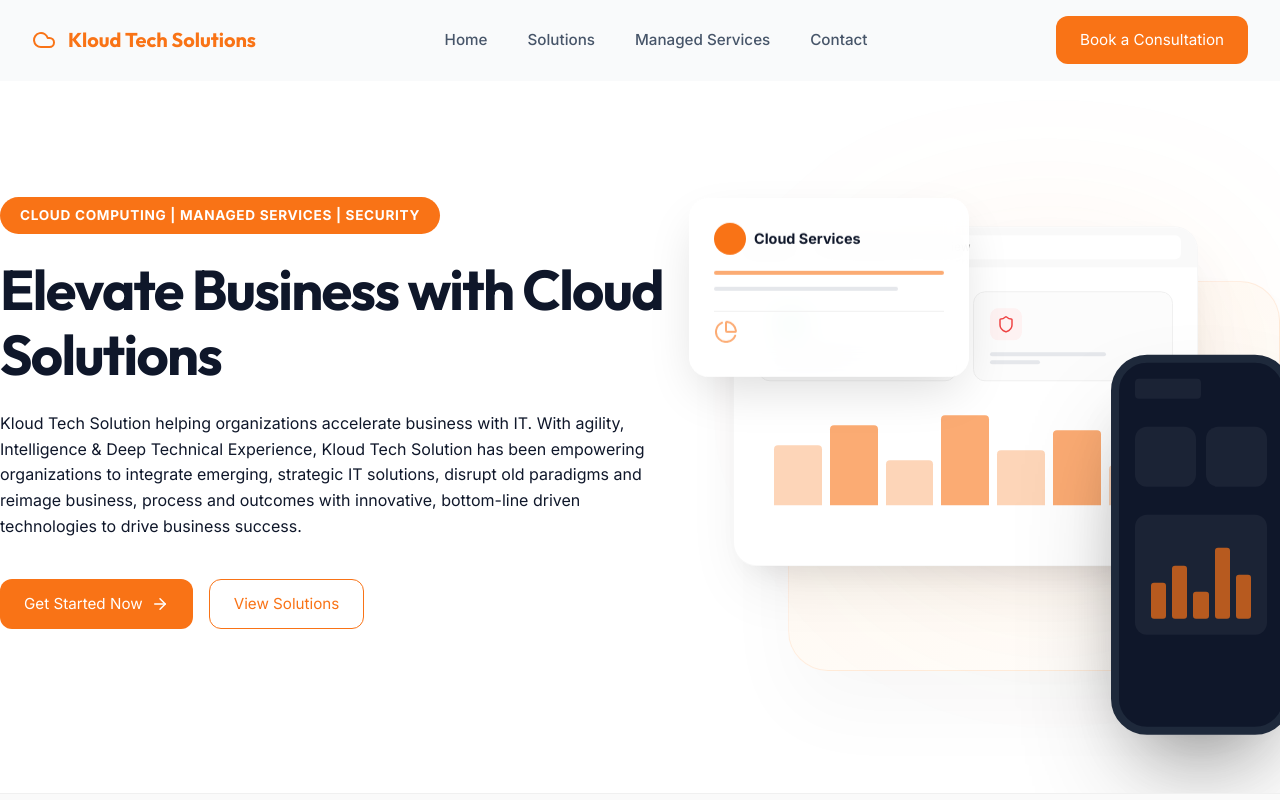
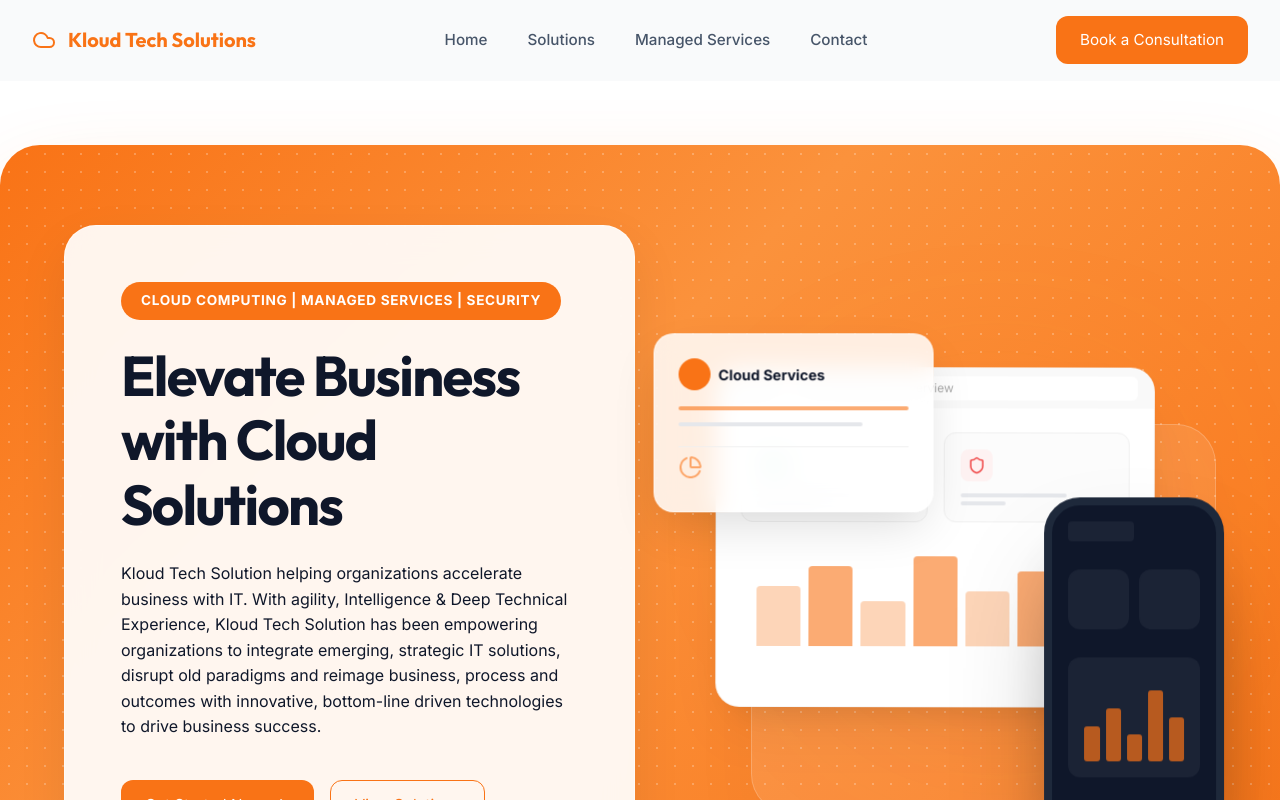
Before and after one commit to ayemunnn/Clean_kts, a React (Vite) app: page / in a window 1280 px wide. Shown: the top 800 px of the page. Built offline with nearby package versions, Linux system fonts and the light colour scheme.

Commit message:
feat: initialize new React application with core files and build output

```diff
--- a/src/index.css
+++ b/src/index.css
@@ -192,27 +192,48 @@
 
 /* Hero */
 .hero-section {
-    padding: 6rem 0;
+    padding: 4rem 0;
+    position: relative;
+}
+
+/* The Bold Orange Hero Panel */
+.hero-panel {
+    background: linear-gradient(135deg, #f97316 0%, #fb923c 40%, #f97316 100%);
+    border-radius: 40px;
     position: relative;
     overflow: hidden;
-}
-
-.hero-section::before {
+    padding: 80px 64px;
+    box-shadow: 0 40px 100px -20px rgba(249, 115, 22, 0.3);
+}
+
+.hero-panel::before {
     content: '';
     position: absolute;
-    top: -10%;
-    right: -5%;
-    width: 50%;
-    height: 70%;
-    background: radial-gradient(circle, rgba(249, 115, 22, 0.08) 0%, transparent 70%);
-    z-index: -1;
+    inset: 0;
+    background-image: radial-gradient(rgba(255, 255, 255, 0.3) 1.5px, transparent 1.5px);
+    background-size: 18px 18px;
+    z-index: 1;
+    pointer-events: none;
+    opacity: 0.8;
 }
 
 .hero-grid {
     display: grid;
-    grid-template-columns: 1.1fr 0.9fr;
+    grid-template-columns: 1.05fr 0.95fr;
     gap: 4rem;
     align-items: center;
+    position: relative;
+    z-index: 2;
+}
+
+/* Readability Surface for Left Text */
+.hero-content-glass {
+    background: rgba(255, 255, 255, 0.92);
+    backdrop-filter: blur(16px);
+    border-radius: 32px;
+    padding: 56px;
+    box-shadow: 0 20px 50px rgba(0, 0, 0, 0.08);
+    border: 1px solid rgba(255, 255, 255, 0.5);
 }
 
 .eyebrow-pill {
@@ -392,6 +413,22 @@
     display: flex;
     align-items: center;
     justify-content: center;
+    transition: transform 0.5s cubic-bezier(0.4, 0, 0.2, 1);
+}
+
+.visual-stack:hover .main-desktop-card {
+    transform: translateY(-12px) scale(1.01);
+    box-shadow: 0 40px 80px -15px rgba(0, 0, 0, 0.12);
+}
+
+.visual-stack:hover .floating-feature-card {
+    transform: translateY(-18px) translateX(10px) scale(1.02);
+    box-shadow: 0 40px 70px -10px rgba(0, 0, 0, 0.25);
+}
+
+.visual-stack:hover .mobile-mockup {
+    transform: translateY(-15px) translateX(-5px) scale(1.02);
+    box-shadow: 0 80px 160px -30px rgba(0, 0, 0, 0.45);
 }
 
 .visual-stage {
@@ -429,6 +466,7 @@
     left: 0;
     top: 10%;
     border: 1px solid rgba(0, 0, 0, 0.03);
+    transition: all 0.5s cubic-bezier(0.4, 0, 0.2, 1);
 }
 
 .floating-feature-card {
@@ -446,6 +484,7 @@
     flex-direction: column;
     gap: 0.75rem;
     border: 1px solid rgba(255, 255, 255, 0.6);
+    transition: all 0.5s cubic-bezier(0.4, 0, 0.2, 1);
 }
 
 .mobile-mockup {
@@ -460,6 +499,7 @@
     bottom: -8%;
     border: 8px solid #1e293b;
     overflow: hidden;
+    transition: all 0.5s cubic-bezier(0.4, 0, 0.2, 1);
 }
 
 .mock-dashboard-mini {
@@ -985,6 +1025,16 @@
 
     .mobile-toggle {
         display: block;
+    }
+
+    .hero-panel {
+        padding: 40px 32px;
+        border-radius: 24px;
+    }
+
+    .hero-content-glass {
+        padding: 32px 24px;
+        border-radius: 20px;
     }
 
     .heading-xl {
--- a/src/pages/Home.jsx
+++ b/src/pages/Home.jsx
@@ -22,12 +22,13 @@
 const Hero = () => {
     return (
         <section className="hero-section container">
+            <div className="hero-panel">
                 <div className="hero-grid">
                     <motion.div
-                    className="hero-left"
-                    initial={{ opacity: 0, x: -50 }}
-                    animate={{ opacity: 1, x: 0 }}
-                    transition={{ duration: 0.8, ease: "easeOut" }}
+                        className="hero-left hero-content-glass"
+                        initial={{ opacity: 0, y: 30 }}
+                        animate={{ opacity: 1, y: 0 }}
+                        transition={{ duration: 0.8, delay: 0.1 }}
                     >
                         <span className="eyebrow-pill">Cloud Computing | Managed Services | Security</span>
                         <h1 className="heading-xl">Elevate Business with Cloud Solutions</h1>
@@ -40,23 +41,35 @@
                         </div>
                     </motion.div>
 
+                    <div className="hero-right visual-stack">
+                        {/* Layer A: Stage Panel - Subtle contrast inside the big panel */}
                         <motion.div
-                    className="hero-right visual-stack"
-                    initial={{ opacity: 0, scale: 0.95 }}
+                            className="visual-stage"
+                            initial={{ opacity: 0, scale: 0.8 }}
                             animate={{ opacity: 1, scale: 1 }}
-                    transition={{ duration: 1, delay: 0.2 }}
-                >
-                    {/* Layer A: Stage Panel */}
-                    <div className="visual-stage"></div>
+                            transition={{ duration: 1 }}
+                            style={{ background: 'rgba(255,255,255,0.1)', border: '1px solid rgba(255,255,255,0.2)' }}
+                        ></motion.div>
 
                         {/* Layer B: Glow Aura */}
                         <div className="visual-glow"></div>
 
-                    {/* Layer C: Main Dashboard (Slow Flow) */}
+                        {/* Layer C: Main Dashboard */}
                         <motion.div
                             className="main-desktop-card"
-                        animate={{ y: [0, -10, 0] }}
-                        transition={{ duration: 8, repeat: Infinity, ease: "easeInOut" }}
+                            initial={{ opacity: 0, x: 40, rotate: 2 }}
+                            animate={{
+                                opacity: 1,
+                                x: 0,
+                                rotate: [0.5, -0.5, 0.5],
+                                y: [0, -12, 0]
+                            }}
+                            transition={{
+                                opacity: { duration: 0.8, delay: 0.3 },
+                                x: { duration: 0.8, delay: 0.3 },
+                                rotate: { duration: 8, repeat: Infinity, ease: "easeInOut" },
+                                y: { duration: 8, repeat: Infinity, ease: "easeInOut" }
+                            }}
                         >
                             <div className="mock-header">
                                 <div className="dots"><span></span><span></span><span></span></div>
@@ -83,12 +96,20 @@
                             </div>
                         </motion.div>
 
-                    {/* Layer D: Floating Feature Card (Fast Flow) */}
+                        {/* Layer D: Floating Feature Card */}
                         <motion.div
                             className="floating-feature-card"
-                        animate={{ y: [0, -14, 0] }}
-                        transition={{ duration: 5, repeat: Infinity, ease: "easeInOut", delay: 0.5 }}
-                        whileHover={{ scale: 1.05, boxShadow: "0 30px 60px rgba(0,0,0,0.15)" }}
+                            initial={{ opacity: 0, y: 20, x: -20 }}
+                            animate={{
+                                opacity: 1,
+                                y: [0, -18, 0],
+                                x: [-8, -3, -8]
+                            }}
+                            transition={{
+                                opacity: { duration: 0.6, delay: 0.6 },
+                                y: { duration: 5, repeat: Infinity, ease: "easeInOut" },
+                                x: { duration: 5, repeat: Infinity, ease: "easeInOut" }
+                            }}
                         >
                             <div style={{ display: 'flex', alignItems: 'center', gap: '8px' }}>
                                 <div className="mini-circle"></div>
@@ -101,17 +122,19 @@
                             </div>
                         </motion.div>
 
-                    {/* Layer E: Phone Mock (Medium Flow) */}
+                        {/* Layer E: Phone Mock */}
                         <motion.div
                             className="mobile-mockup"
-                        initial={{ x: 20, y: 20 }}
+                            initial={{ opacity: 0, y: 60, x: 20 }}
                             animate={{
-                            x: 0,
-                            y: [0, -12, 0]
+                                opacity: 1,
+                                y: [0, -14, 0],
+                                x: [0, -6, 0]
                             }}
                             transition={{
-                            x: { duration: 1, delay: 0.4 },
-                            y: { duration: 7, repeat: Infinity, ease: "easeInOut", delay: 1 }
+                                opacity: { duration: 0.8, delay: 0.45 },
+                                y: { duration: 7, repeat: Infinity, ease: "easeInOut" },
+                                x: { duration: 7, repeat: Infinity, ease: "easeInOut" }
                             }}
                         >
                             <div className="mock-dashboard-mini">
@@ -127,7 +150,8 @@
                                 </div>
                             </div>
                         </motion.div>
-                </motion.div>
+                    </div>
+                </div>
             </div>
         </section>
     );
```
Also changed, not shown: 4 other files (tests, documents, lock files or other folders). Lines whose indentation alone changed are shown as unchanged.
